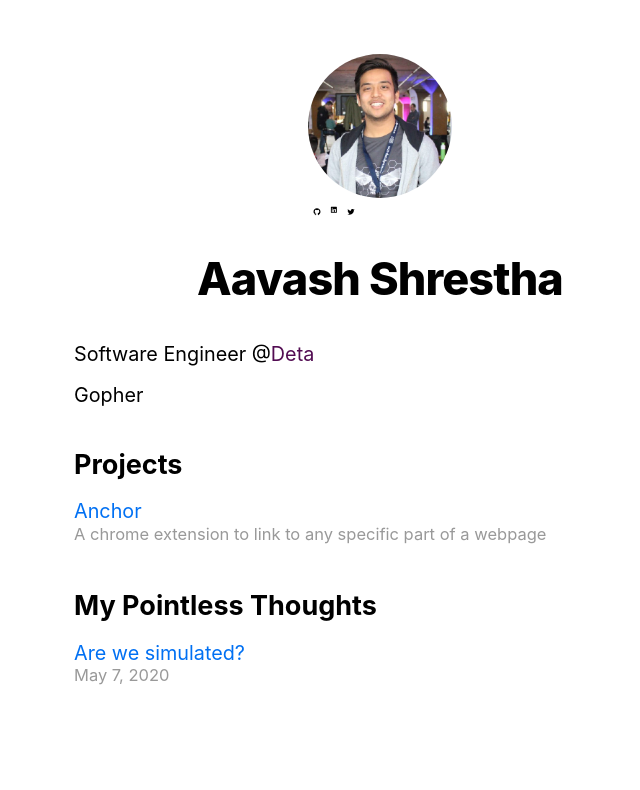
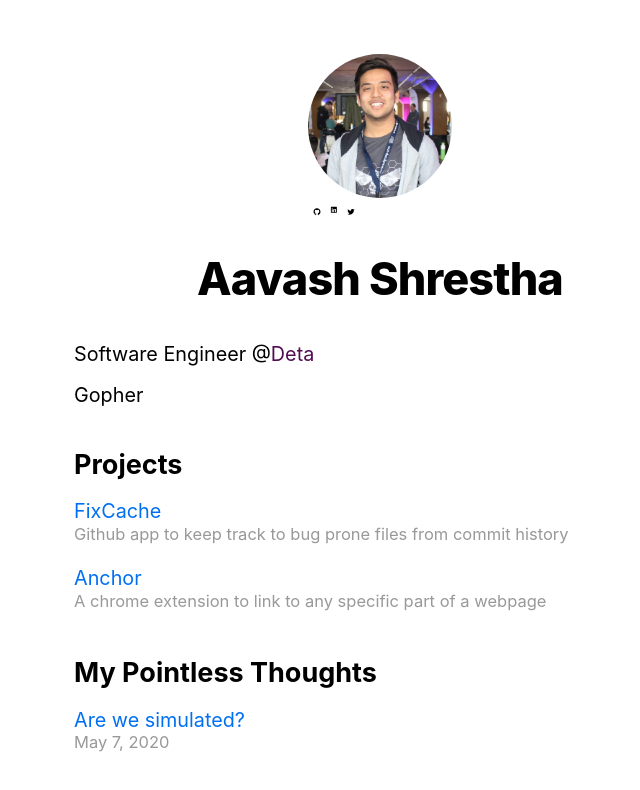
Before and after one commit to aavshr/aavshr.dev, a Next.js app: page / in a window 1280 px wide. Shown: the top 790 px of the page, without its empty margins (260-900 px from the left). Built offline with nearby package versions, Linux system fonts and the light colour scheme.

Commit message:
list 'FixCache' project

```diff
--- a/pages/index.js
+++ b/pages/index.js
@@ -37,6 +37,15 @@ export default function Home({ allPostsData }) {
         <h2 className={utilStyles.headingLg}>Projects</h2>
         <ul className={utilStyles.list}>
           <li className={utilStyles.listItem}>
+          <Link href="https://github.com/aavshr/fixCache">
+            <a>FixCache</a>
+          </Link>
+          <br/>
+           <small className={utilStyles.lightText}>
+            Github app to keep track to bug prone files from commit history
+           </small>
+          </li>
+          <li className={utilStyles.listItem}>
           <Link href="/projects/anchor">
             <a>Anchor</a>
           </Link>
```
